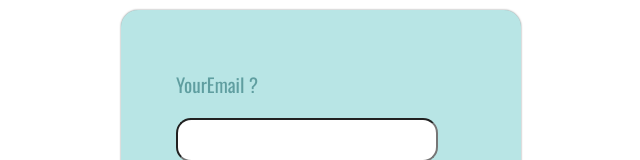
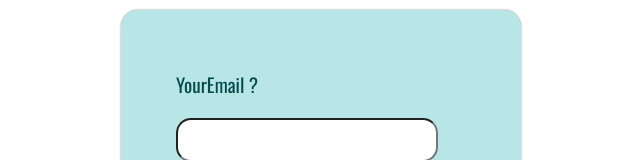
Before and after one commit to jyotirmoy-sinhababu/intern-application-form, a React (Create React App) app: page / in a window 1280 px wide. Shown: the part 132-292 px from the top of the page, without its empty margins (319-959 px from the left). Built offline with nearby package versions, Linux system fonts and the light colour scheme.

Commit message:
react roter used and cnt page created

```diff
--- a/package.json
+++ b/package.json
@@ -8,6 +8,7 @@
     "@testing-library/user-event": "^13.5.0",
     "react": "^18.2.0",
     "react-dom": "^18.2.0",
+    "react-router-dom": "^6.8.0",
     "react-scripts": "5.0.1",
     "web-vitals": "^2.1.4"
   },
--- a/src/App.js
+++ b/src/App.js
@@ -1,11 +1,18 @@
 import './App.css';
 
 import Home from './pages/home/Home';
+import Ctn from './pages/container/Ctn';
+
+import { Routes, Route } from 'react-router-dom';
 
 function App() {
   return (
     <div className='App'>
-      <Home />
+      <Routes>
+        <Route path='/' element={<Ctn />}>
+          <Route index element={<Home />} />
+        </Route>
+      </Routes>
     </div>
   );
 }
--- a/src/component/display/display.css
+++ b/src/component/display/display.css
@@ -24,7 +24,7 @@
   font-family: 'Oswald', sans-serif;
   font-size: 1.2rem;
   font-weight: 400;
-  color: cadetblue;
+  color: rgb(5, 75, 77);
 }
 
 .dis-btn-cnt {
--- a/src/component/input/InputField.js
+++ b/src/component/input/InputField.js
@@ -1,11 +1,13 @@
 import React from 'react';
 import './input.css';
+import { useNavigate } from 'react-router-dom';
 
 import { useState, useEffect } from 'react';
 
 const InputField = ({ data, count }) => {
   const [inputData, setInputData] = useState('');
   const [isEnable, setIsEnable] = useState(false);
+  const navigate = useNavigate();
 
   const handleChange = (e) => {
     setInputData({ ...inputData, [e.target.name]: e.target.value });
--- a/src/index.js
+++ b/src/index.js
@@ -1,14 +1,18 @@
 import React from 'react';
 import ReactDOM from 'react-dom/client';
+import { BrowserRouter } from 'react-router-dom';
 import './index.css';
 import App from './App';
 import reportWebVitals from './reportWebVitals';
 
 const root = ReactDOM.createRoot(document.getElementById('root'));
 root.render(
-  <React.StrictMode>
-    <App />
-  </React.StrictMode>
+  <BrowserRouter>
+    {' '}
+    <React.StrictMode>
+      <App />
+    </React.StrictMode>
+  </BrowserRouter>
 );
 
 // If you want to start measuring performance in your app, pass a function
--- /dev/null
+++ b/src/pages/container/Ctn.js
@@ -0,0 +1,12 @@
+import React from 'react';
+import { Outlet } from 'react-router-dom';
+
+const Ctn = () => {
+  return (
+    <div>
+      <Outlet />
+    </div>
+  );
+};
+
+export default Ctn;
```
Also changed, not shown: 1 other file (tests, documents, lock files or other folders).
